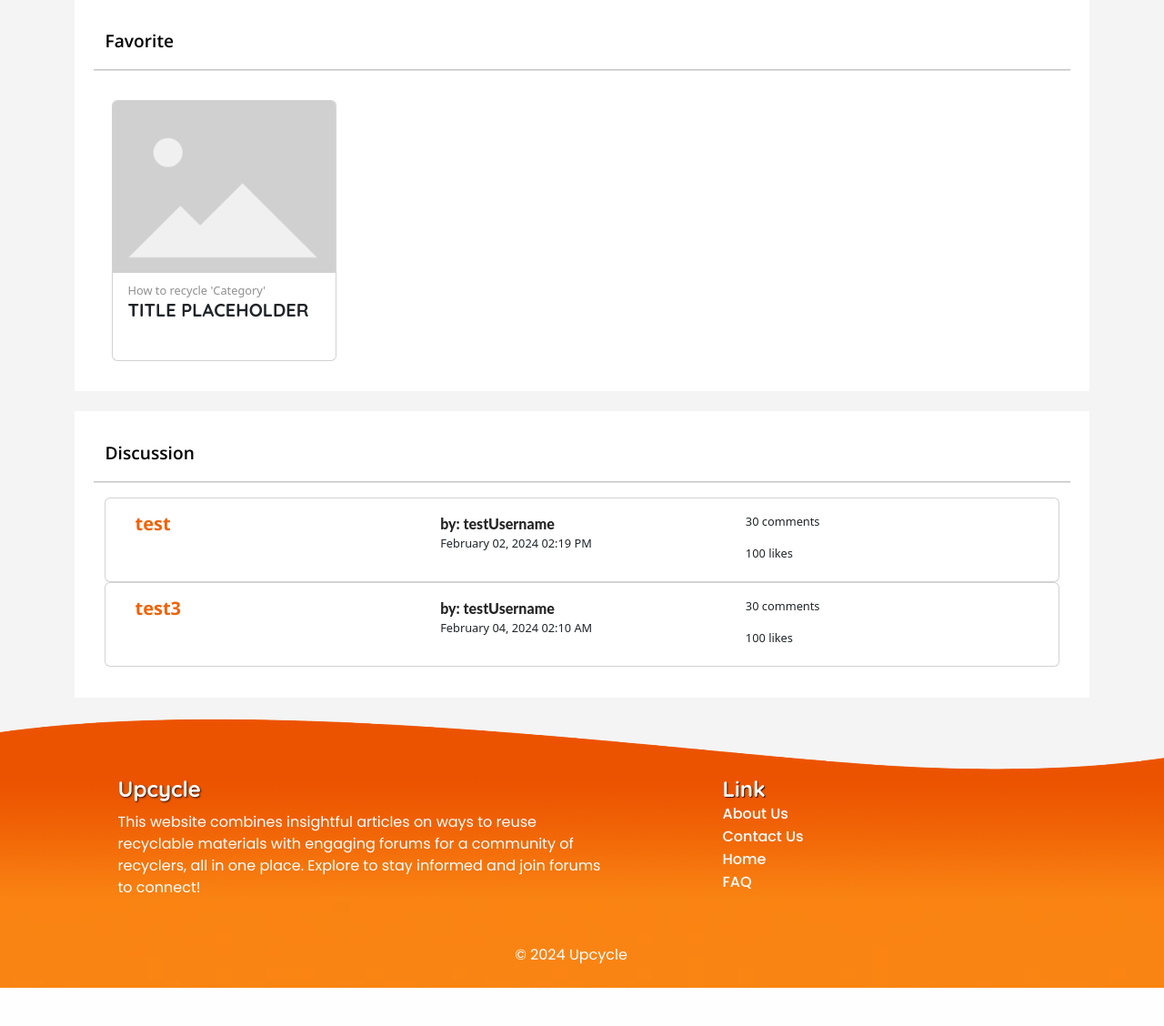
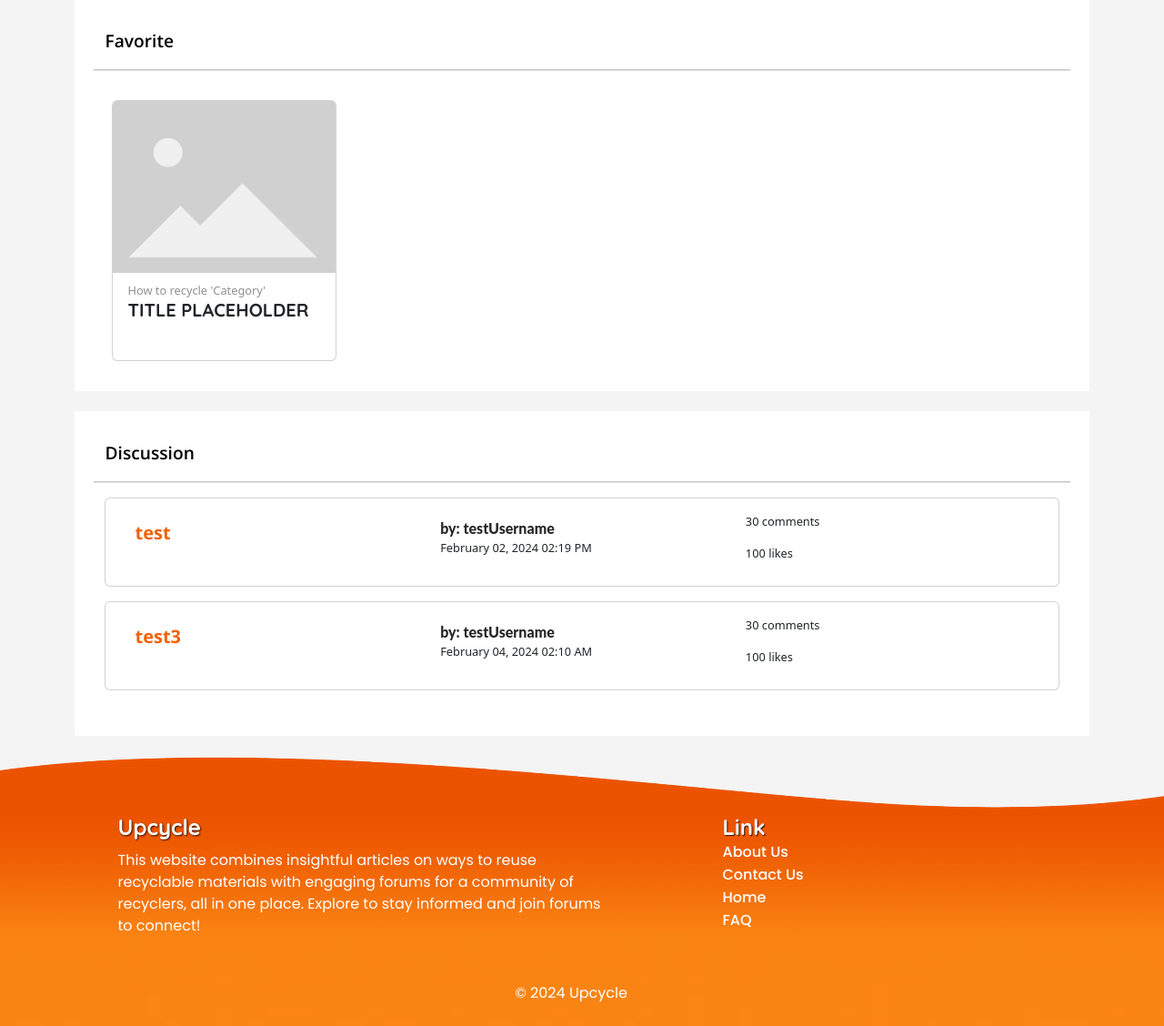
Before and after one commit to Alexis-Roman/CET-5-Final-Project, a Flask app: page /account in a window 1280 px wide. Shown: the part 1034-2162 px from the top of the page at 91% size. Before the commit the page ends 2120 px from the top, so only its background shows below. Run offline with Flask 3, Linux system fonts and the light colour scheme; a user stored in the database is signed in.

Commit message:
added margin for disc

```diff
--- a/backend/website/templates/Account.html
+++ b/backend/website/templates/Account.html
@@ -122,19 +122,18 @@
         <div class="row topic">
             {% if current_user.discussions|length > 0 %}
                 {% for discussion in current_user.discussions %}
-                    <div class="card topic">
+                    <div class="card topic mb-3">
                         <div class="row my-3 mx-2">
                             <div class="col">
-                                <h4 class="card-title topic">{{ discussion.dTitle }}</h4>
+                                <h4 class="card-title topic" style="margin-top: 10px;">{{ discussion.dTitle }}</h4>
                             </div>
-                            <div class="col">
+                            <div class="col" style="margin-top: 5px;">
                                 <p class="author">
                                     by: {{ current_user.username }}
                                 </p>
                                 <p class="date-time">
                                     {{ discussion.date.strftime('%B %d, %Y %I:%M %p') }}
                                 </p>
-                                <!-- Add the rest of the discussion details here as needed -->
                             </div>
                             <div class="col">
                                 <p class="comment">
```
